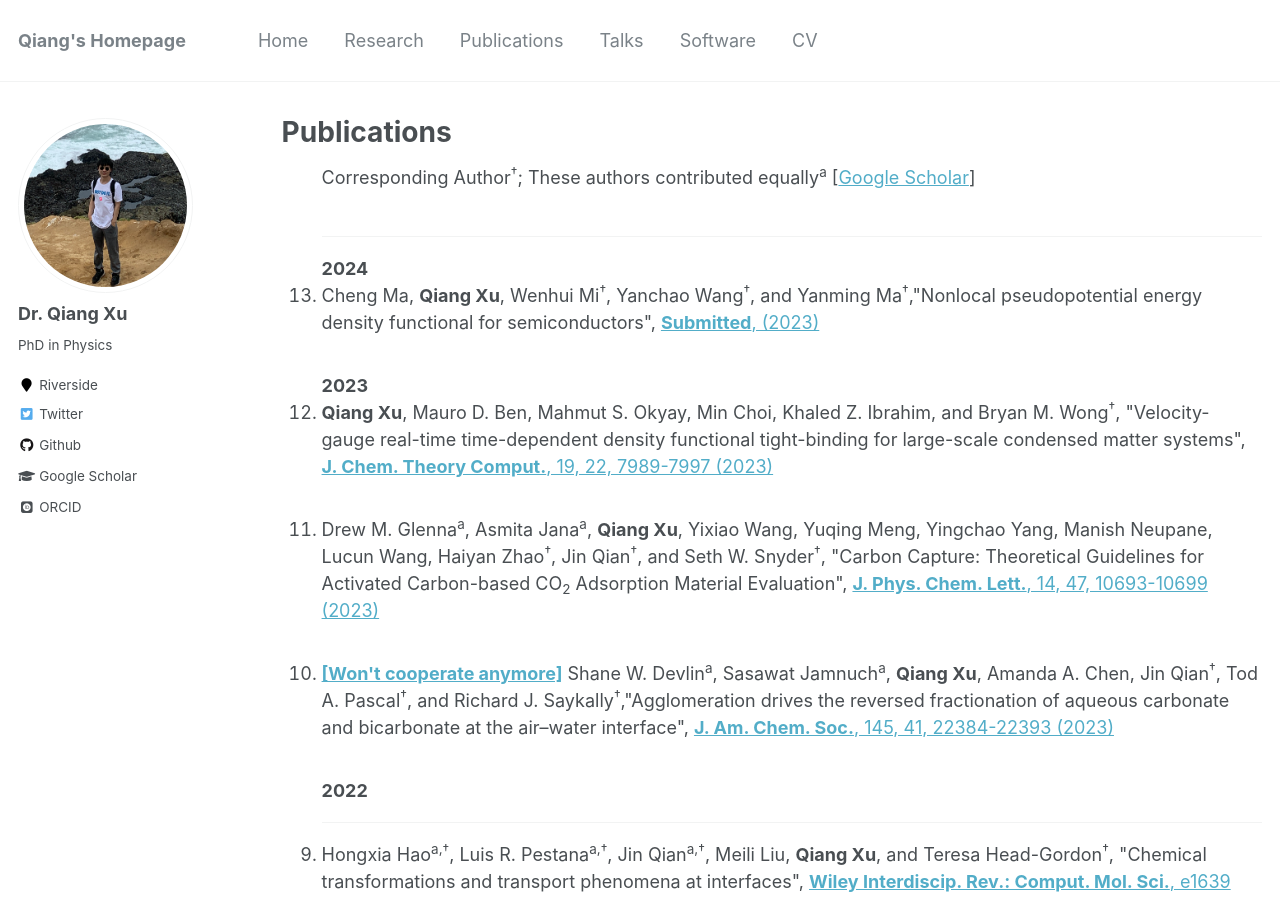
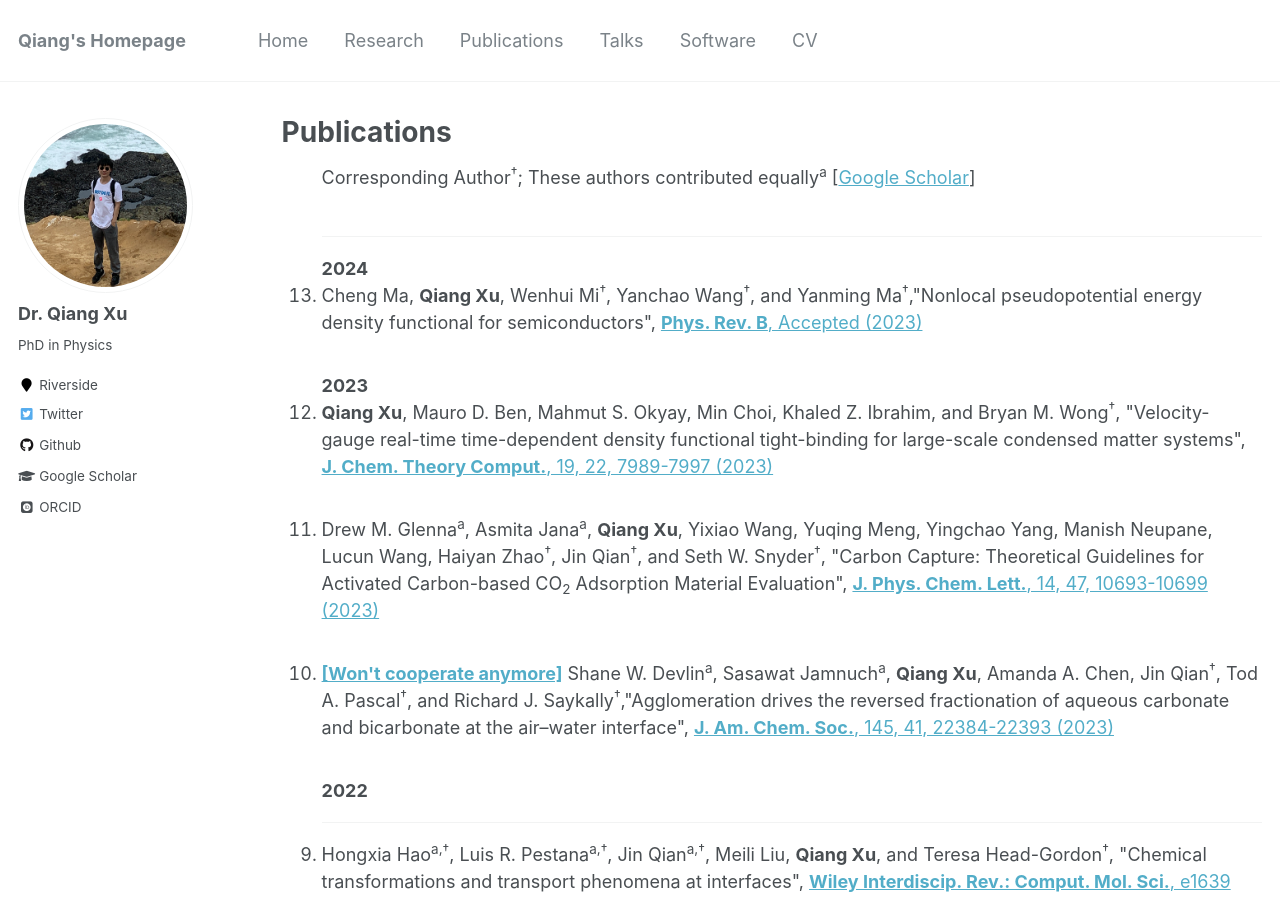
Before and after one commit to xqjlu/xqjlu.github.io, a Jekyll site: the page built from _pages/publications.md, in a window 1280 px wide and 900 px high. Built offline with Jekyll 4.4.1, drawn with Linux system fonts in a browser that asks for light colours; some web fonts are replaced.

Commit message:
prb accepted

```diff
--- a/_pages/publications.md
+++ b/_pages/publications.md
@@ -37,7 +37,7 @@ Corresponding Author<sup>†</sup>; These authors contributed equally<sup>a</sup
 <!--2024-->
 <b>2024</b>
 <li>Cheng Ma, <b>Qiang Xu</b>, Wenhui Mi<sup>†</sup>, Yanchao Wang<sup>†</sup>, and Yanming Ma<sup>†</sup>,"Nonlocal pseudopotential energy density functional for semiconductors",
-<a><b>Submitted</b>, (2023)</a>
+<a><b>Phys. Rev. B</b>, Accepted (2023)</a>
 </li><br>
 
 <!--2023-->
```
